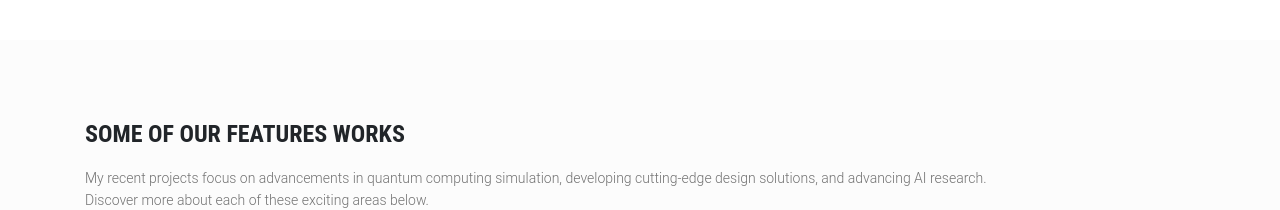
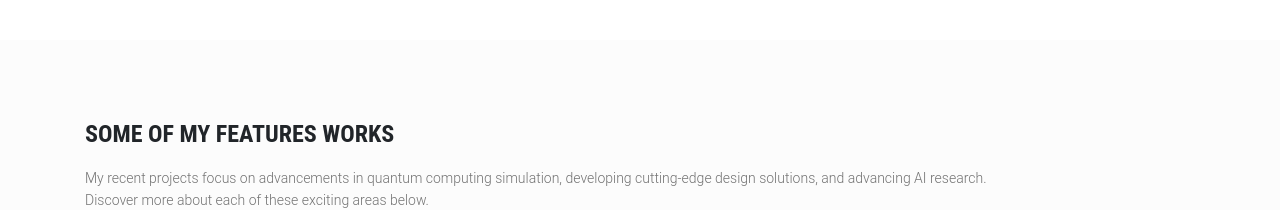
Before and after one commit to digitaldna01/digitaldna01.github.io, a plain HTML site: page index.html in a window 1280 px wide. Shown: the part 1440-1650 px from the top of the page. Drawn offline with Linux system fonts and the light colour scheme; files whose address does not match are found by name.

Commit message:
index.html typo fixed

```diff
--- a/index.html
+++ b/index.html
@@ -161,7 +161,7 @@ About Section Start
 ================================================== -->
 <section class="works service-page">
   <div class="container">
-    <h2 class="subtitle wow fadeInUp animated" data-wow-delay=".3s" data-wow-duration="500ms">Some Of Our Features
+    <h2 class="subtitle wow fadeInUp animated" data-wow-delay=".3s" data-wow-duration="500ms">Some Of My Features
       Works</h2>
     <p class="subtitle-des wow fadeInUp animated" data-wow-delay=".5s" data-wow-duration="500ms">
       My recent projects focus on advancements in quantum computing simulation, developing cutting-edge design solutions, and advancing AI research. <br>Discover more about each of these exciting areas below.
```
